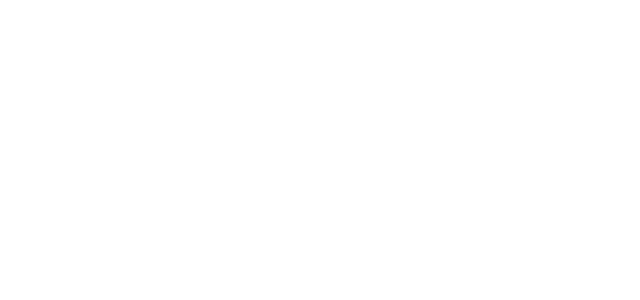
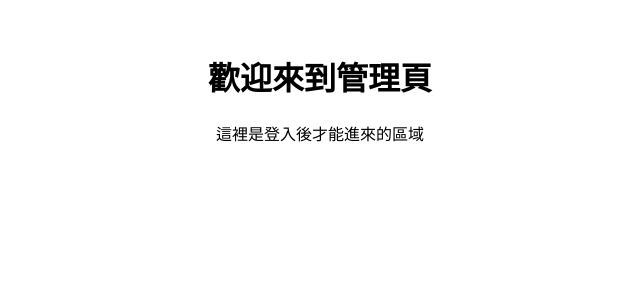
Before and after one commit to Steven23654102/247031381_travel-agency-frontend, a React (Create React App) app: page /dashboard in a window 1280 px wide. Before the commit this address had no page. Shown: the top 300 px of the page, without its empty margins (320-960 px from the left). Built offline with nearby package versions, Linux system fonts and the light colour scheme.

Commit message:
Create successful login test pages Dashboard.tsx and modified App.tsx

```diff
--- a/src/App.tsx
+++ b/src/App.tsx
@@ -2,6 +2,7 @@
 import React from 'react';
 import { BrowserRouter as Router, Routes, Route, Navigate } from 'react-router-dom';
 import Login from './pages/Login';
+import Dashboard from './pages/Dashboard';
 
 function App() {
   return (
@@ -9,6 +10,7 @@ function App() {
       <Routes>
         <Route path="/" element={<Navigate to="/login" />} />
         <Route path="/login" element={<Login />} />
+        <Route path="/dashboard" element={<Dashboard />} />
       </Routes>
     </Router>
   );
--- /dev/null
+++ b/src/pages/Dashboard.tsx
@@ -0,0 +1,17 @@
+// src/pages/Dashboard.tsx
+import React from 'react';
+
+const Dashboard: React.FC = () => {
+  return (
+    <div style={{
+      padding: '2rem',
+      color: 'black',
+      textAlign: 'center',
+    }}>
+      <h1>歡迎來到管理頁</h1>
+      <p>這裡是登入後才能進來的區域</p>
+    </div>
+  );
+};
+
+export default Dashboard;
```
